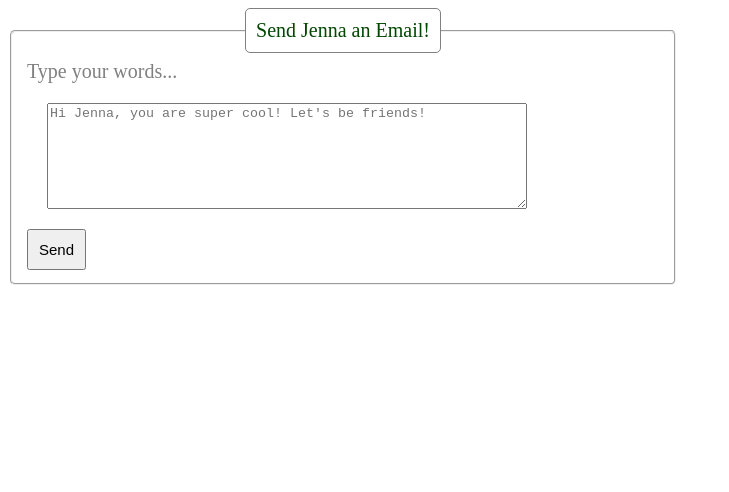
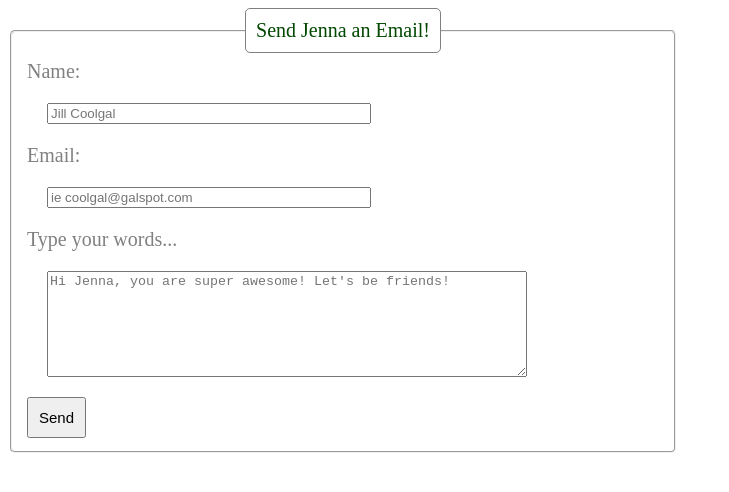
Before and after one commit to jenna-chestnut/formspree-drill, a plain HTML site: page index.html in a window 1280 px wide. Shown: the whole page, without its empty margins (0-729 px from the left). Drawn offline with Linux system fonts and the light colour scheme.

Commit message:
Added all lines for drill

```diff
--- a/index.html
+++ b/index.html
@@ -10,11 +10,19 @@
     <form action="https://formspree.io/jennabot5000@gmail.com" method="post">
       <fieldset>
         <legend>Send Jenna an Email!</legend>
+
+        <label class="email" for="name">Name:</label>
+        <input type="text" id="name" placeholder="Jill Coolgal"></input>
+
+        <label class="email" for="emailaddress">Email:</label>
+        <input type="text" id="emailaddress" placeholder="ie coolgal@galspot.com"></input>
+
         <label class="email" for="emailtosend">Type your words...</label>
         <textarea
           id="emailtosend"
-          placeholder="Hi Jenna, you are super cool! Let's be friends!"
+          placeholder="Hi Jenna, you are super awesome! Let's be friends!"
         ></textarea>
+
         <button type="submit">Send</button>
       </fieldset>
     </form>
--- a/main.css
+++ b/main.css
@@ -22,6 +22,11 @@ fieldset {
   color: grey;
 }
 
+input[type="text"] {
+  margin: 20px;
+  width: 50%;
+}
+
 textarea {
   width: 75%;
   min-height: 100px;
@@ -29,7 +34,7 @@ textarea {
   color: grey;
 }
 
-.email label {
+label[type="text"] {
   font-size: 15px;
   margin: 10px;
 }
```
